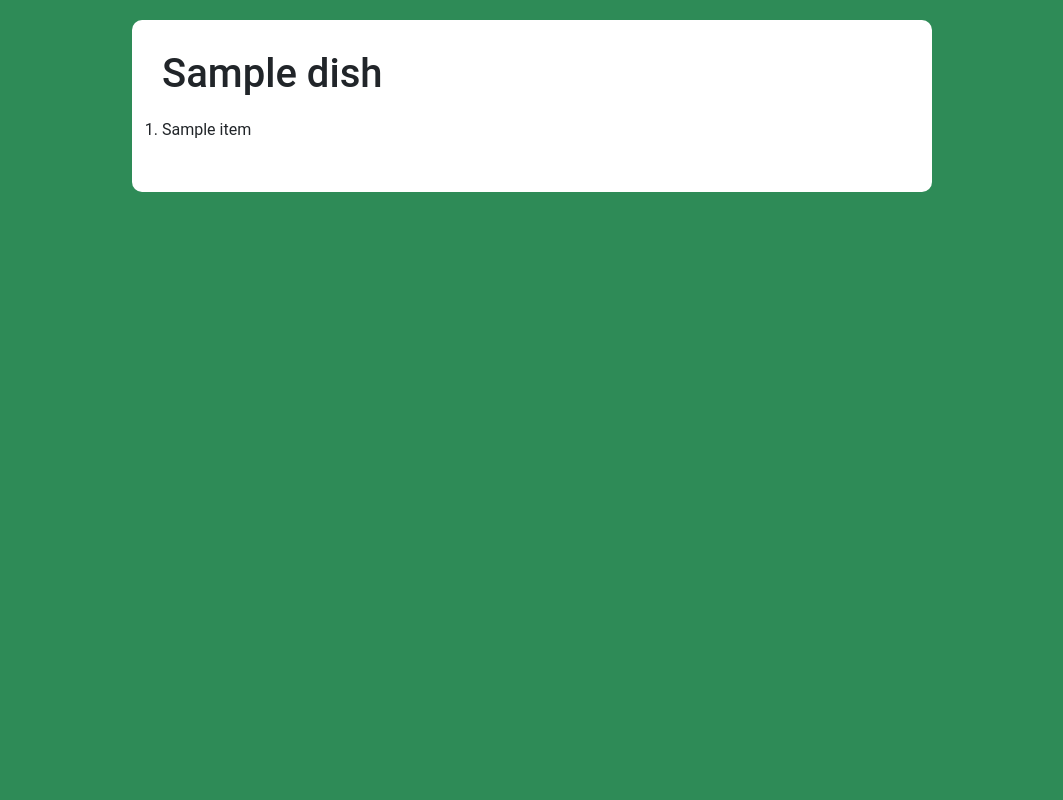
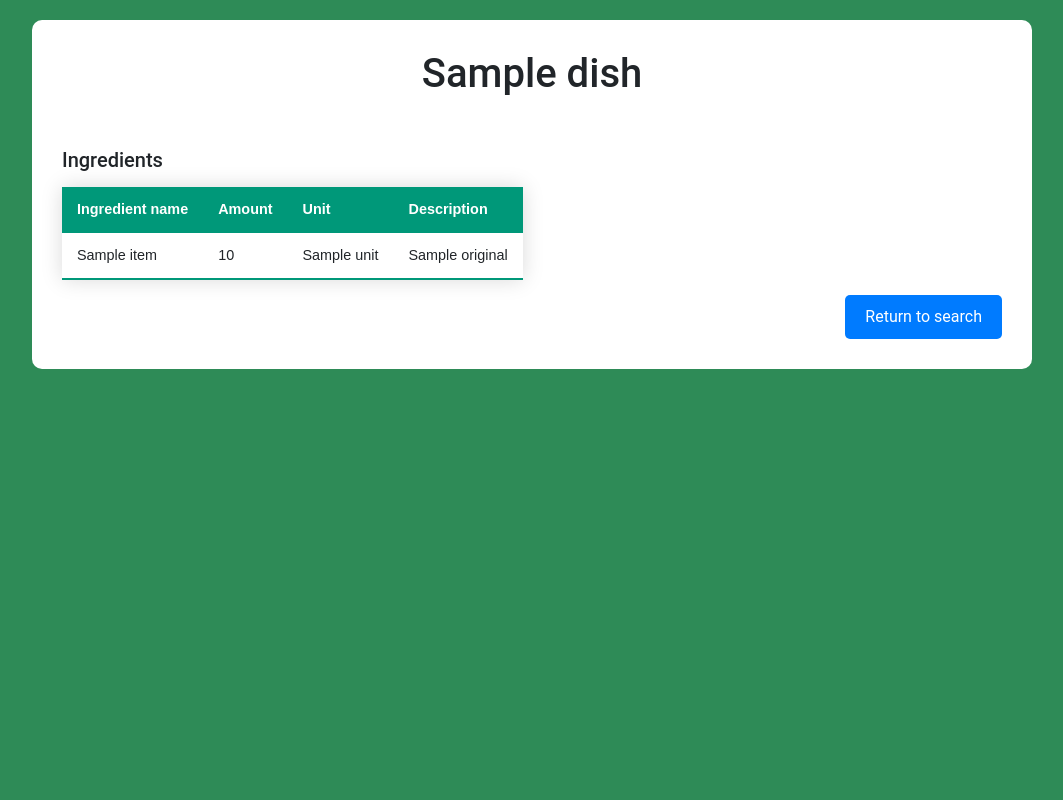
Before and after one commit to makspedos/DishMatch-Dish-Recommender, a Flask app: template culinary/templates/html/dish.html in a window 1280 px wide. Shown: the whole page, without its empty margins (108-1171 px from the left). Run offline with Flask 3, Linux system fonts and the light colour scheme; the template is opened without the code that fills it: most values are stand-ins (such as "Sample title", 1, 10 or a date in 2020).

Commit message:
Added tests to api get queries, created styles and table to display dish ingredients

```diff
--- a/culinary/templates/html/base.html
+++ b/culinary/templates/html/base.html
@@ -5,6 +5,7 @@
     <meta charset="UTF-8">
     <link href="https://cdn.jsdelivr.net/npm/bootstrap@5.3.3/dist/css/bootstrap.min.css" rel="stylesheet" integrity="sha384-QWTKZyjpPEjISv5WaRU9OFeRpok6YctnYmDr5pNlyT2bRjXh0JMhjY6hW+ALEwIH" crossorigin="anonymous">
     <link href="{{ url_for('static', filename='styles.css')}}" rel="stylesheet" type="text/css" >
+    <link href="{{ url_for('static', filename='table.css')}}" rel="stylesheet" type="text/css" >
 </head>
 <body>
 <div class="main-page">
--- a/culinary/templates/html/dish.html
+++ b/culinary/templates/html/dish.html
@@ -1,13 +1,28 @@
 {% extends 'html/base.html' %}
 {% block content %}
 	<div class="product-detail">
-        <h1>{{ dish.title }}</h1>
+        <h1 class="text-center">{{ dish.title }}</h1>
         {% if ingredients %}
+            <h5>Ingredients</h5>
+            <table class="styled-table">
+                <thead>
+            <tr>
+                <th>Ingredient name</th>
+                <th>Amount</th>
+                <th>Unit</th>
+                <th>Description</th>
+            </tr>
+                </thead>
             {% for item in ingredients %}
-                <ol>
-                    <li>{{ item.name }}</li>
-                </ol>
+                <tr>
+                    <td>{{ item.name|capitalize }}</td>
+                    <td>{{ item.amount }}</td>
+                    <td>{{ item.unit }}</td>
+                    <td>{{ item.original }}</td>
+                </tr>
             {% endfor %}
+            </table>
         {% endif %}
+    <a class="button" href="{{ previous_url }}">Return to search</a>
     </div>
 {% endblock %}
--- a/static/styles.css
+++ b/static/styles.css
@@ -22,7 +22,7 @@ html, body {
     background: #ffffff; /* Білий фон */
     border-radius: 10px; /* Згладжені кути */
     padding: 30px;
-    max-width: 800px;
+    max-width: 1000px;
     width: 100%;
 }
 
@@ -108,3 +108,7 @@ a.button:hover {
     color: #333;
     margin-bottom: 10px;
 }
+
+h5{
+    margin-top: 50px;
+}
--- /dev/null
+++ b/static/table.css
@@ -0,0 +1,36 @@
+.styled-table {
+    border-collapse: collapse;
+    margin: 15px 0px;
+    font-size: 0.9em;
+    font-family: sans-serif;
+    min-width: 400px;
+    box-shadow: 0 0 20px rgba(0, 0, 0, 0.15);
+}
+
+.styled-table thead tr {
+    background-color: #009879;
+    color: #ffffff;
+    text-align: left;
+}
+
+.styled-table th,
+.styled-table td {
+    padding: 12px 15px;
+}
+
+.styled-table tbody tr {
+    border-bottom: 1px solid #dddddd;
+}
+
+.styled-table tbody tr:nth-of-type(even) {
+    background-color: #f3f3f3;
+}
+
+.styled-table tbody tr:last-of-type {
+    border-bottom: 2px solid #009879;
+}
+
+.styled-table tbody tr.active-row {
+    font-weight: bold;
+    color: #009879;
+}
```
Also changed, not shown: culinary/culinary.py (+4 -55 lines), culinary/culinary_api/culinary_api.py (added, +52 -0 lines), tests/conftest.py (+5 -3 lines), tests/test_culinary.py (+31 -3 lines).
